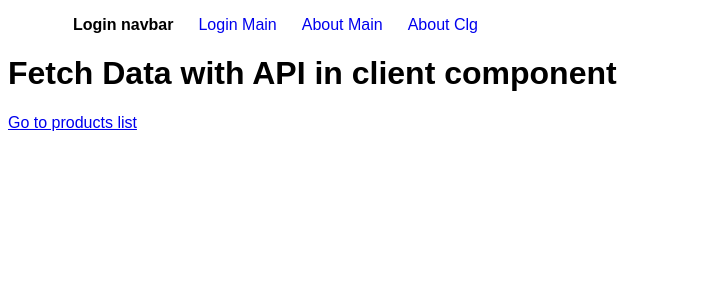
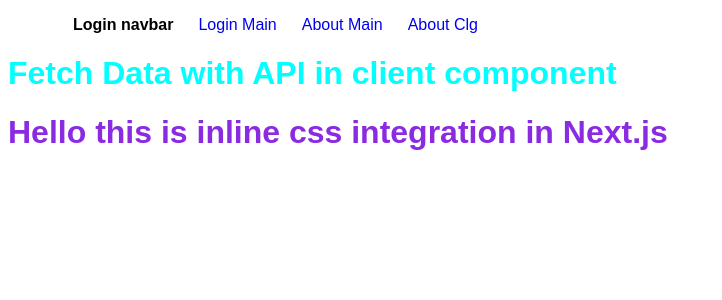
Before and after one commit to vjymisal0/nextjs_things, a Next.js app: page / in a window 1280 px wide. Shown: the top 300 px of the page, without its empty margins (0-722 px from the left). Built offline with nearby package versions, Linux system fonts and the light colour scheme.

Commit message:
globals.css & custom modules in next js

```diff
--- /dev/null
+++ b/src/app/custom.module.css
@@ -0,0 +1,3 @@
+.headingtag {
+    color: cyan;
+}
--- a/src/app/globals.css
+++ b/src/app/globals.css
@@ -1,33 +1,32 @@
-@tailwind base;
-@tailwind components;
-@tailwind utilities;
-
-:root {
-  --foreground-rgb: 0, 0, 0;
-  --background-start-rgb: 214, 219, 220;
-  --background-end-rgb: 255, 255, 255;
+* {
+  font-family: 'Product Sans', sans-serif;
 }
 
-@media (prefers-color-scheme: dark) {
-  :root {
-    --foreground-rgb: 255, 255, 255;
-    --background-start-rgb: 0, 0, 0;
-    --background-end-rgb: 0, 0, 0;
-  }
+.login-menu {
+  display: flex;
 }
 
-body {
-  color: rgb(var(--foreground-rgb));
-  background: linear-gradient(
-      to bottom,
-      transparent,
-      rgb(var(--background-end-rgb))
-    )
-    rgb(var(--background-start-rgb));
+.login-menu li {
+  margin-left: 25px;
+  list-style-type: none;
 }
 
-@layer utilities {
-  .text-balance {
-    text-wrap: balance;
-  }
+.login-menu li a {
+  text-decoration: none;
 }
+
+.login-menu h4 {
+  margin: 0;
+}
+
+.heading {
+  color: orange;
+  text-align: center;
+  margin-top: 50px;
+}
+
+h1 {
+  color: blueviolet;
+}
+
+main {}
--- a/src/app/layout.js
+++ b/src/app/layout.js
@@ -1,13 +1,13 @@
 "use client"
 import Link from "next/link";
-import "./login.css"
+  import "./globals.css"
 import { usePathname } from "next/navigation";
 export default function RootLayout({ children }) {
   const pathName = usePathname();
   console.log(pathName);
   return (
     <html lang="en">
-      <body>
+      <body suppressHydrationWarning={true}>
 
         <ul className="login-menu">
           <li>
--- a/src/app/login.css
+++ /dev/null
@@ -1,26 +0,0 @@
-* {
-    font-family: 'Product Sans', sans-serif;
-}
-
-.login-menu {
-    display: flex;
-}
-
-.login-menu li {
-    margin-left: 25px;
-    list-style-type: none;
-}
-
-.login-menu li a {
-    text-decoration: none;
-}
-
-.login-menu h4 {
-    margin: 0;
-}
-
-.heading {
-    color: orange;
-    text-align: center;
-    margin-top: 50px;
-}
--- a/src/app/page.js
+++ b/src/app/page.js
@@ -1,19 +1,15 @@
 "use client";
 import React from 'react';
-import Link from 'next/link';
-import { useRouter } from 'next/navigation';
+import custom from './custom.module.css'
+
 
 const NewComp = () => {
-  const router = useRouter();
 
-  const navigateTo = (path) => {
-    router.push(`/${path}`);
-  }
 
   return (
     <div>
-      <h1>Fetch Data with API in client component</h1>
-      <Link href="/productlist">Go to products list</Link>
+      <h1 className={custom.headingtag}>Fetch Data with API in client component</h1>
+      <h1>Hello this is inline css integration in Next.js</h1>
     </div>
   );
 }
--- a/src/app/productlist/page.js
+++ b/src/app/productlist/page.js
@@ -1,6 +1,7 @@
 "use client"
 
 import React, { useState, useEffect } from 'react'
+import Product from './product';
 
 export default function page() {
     const [products, setProducts] = useState([])
@@ -22,7 +23,10 @@ export default function page() {
             <h1>Product List</h1>
             <p>Fetch Data with API in client component</p>
             {products.map((item) => (
-                <h3 key={item.id}>Name: {item.title}</h3>
+                <div>
+                    <h3 key={item.id}>Name: {item.title}</h3>
+                    <Product price={item.price} />
+                </div>
             ))}
         </div>
     )
```
Also changed, not shown: src/app/productlist/Product.js (added, +9 -0 lines), src/app/user/page.js (added, +10 -0 lines).
